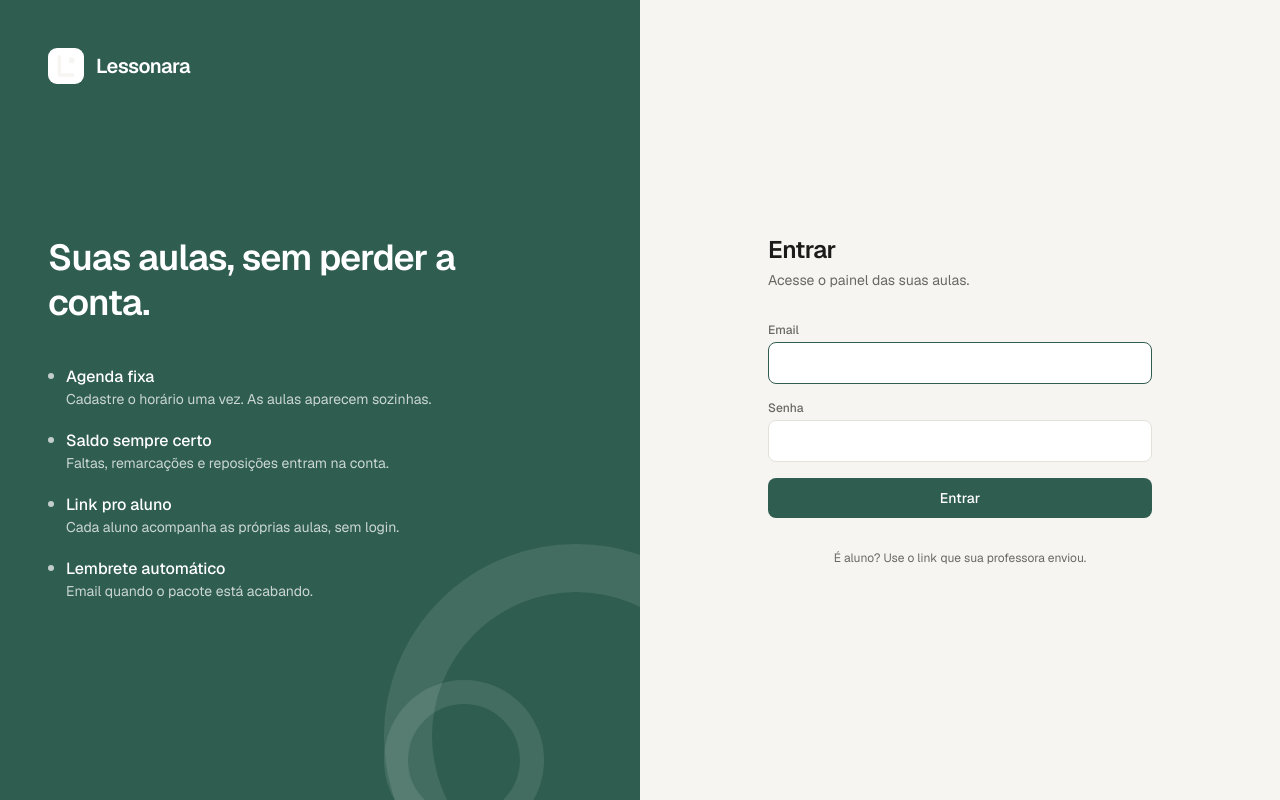
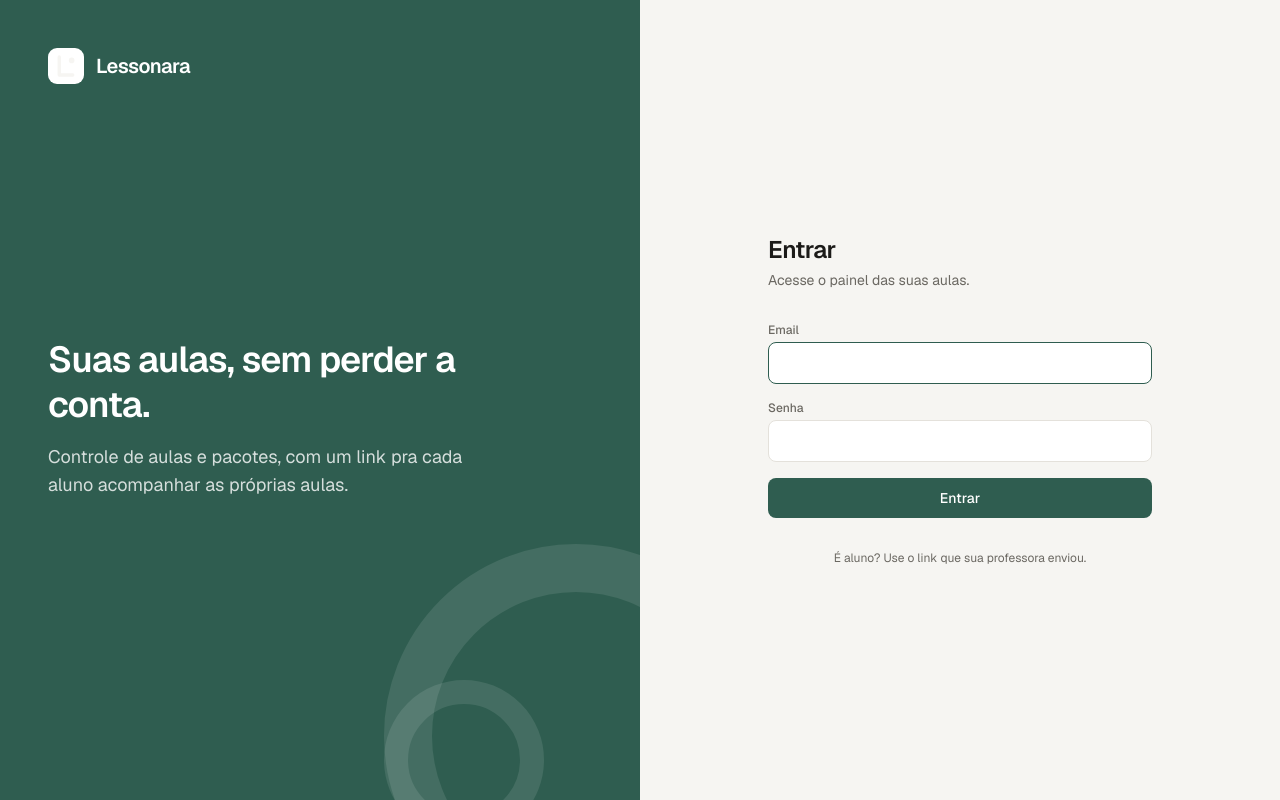
Before and after one commit to gabrielgoncalvesr/lessonara, a Next.js app: page /login in a window 1280 px wide. Built offline with nearby package versions, Linux system fonts and the light colour scheme; no server answers.

Commit message:
style: simplify login brand panel

```diff
--- a/src/app/login/page.tsx
+++ b/src/app/login/page.tsx
@@ -3,13 +3,6 @@
 import { useActionState } from "react";
 import { LogoMark } from "@/components/logo";
 import { signIn } from "./actions";
-
-const FEATURES = [
-  { title: "Agenda fixa", text: "Cadastre o horário uma vez. As aulas aparecem sozinhas." },
-  { title: "Saldo sempre certo", text: "Faltas, remarcações e reposições entram na conta." },
-  { title: "Link pro aluno", text: "Cada aluno acompanha as próprias aulas, sem login." },
-  { title: "Lembrete automático", text: "Email quando o pacote está acabando." },
-];
 
 export default function LoginPage() {
   const [error, action, pending] = useActionState(signIn, null);
@@ -26,17 +19,9 @@ export default function LoginPage() {
           <h1 className="text-4xl font-semibold leading-tight tracking-tight">
             Suas aulas, sem perder a conta.
           </h1>
-          <ul className="mt-10 space-y-5">
-            {FEATURES.map((f) => (
-              <li key={f.title} className="flex gap-3">
-                <span className="mt-2 h-1.5 w-1.5 shrink-0 rounded-full bg-accent-fg/70" />
-                <div>
-                  <div className="font-medium">{f.title}</div>
-                  <div className="text-sm opacity-75">{f.text}</div>
-                </div>
-              </li>
-            ))}
-          </ul>
+          <p className="mt-4 text-lg opacity-80">
+            Controle de aulas e pacotes, com um link pra cada aluno acompanhar as próprias aulas.
+          </p>
         </div>
 
         <div aria-hidden className="pointer-events-none absolute -bottom-32 -right-32 h-96 w-96 rounded-full border-[48px] border-accent-fg/10" />
```
